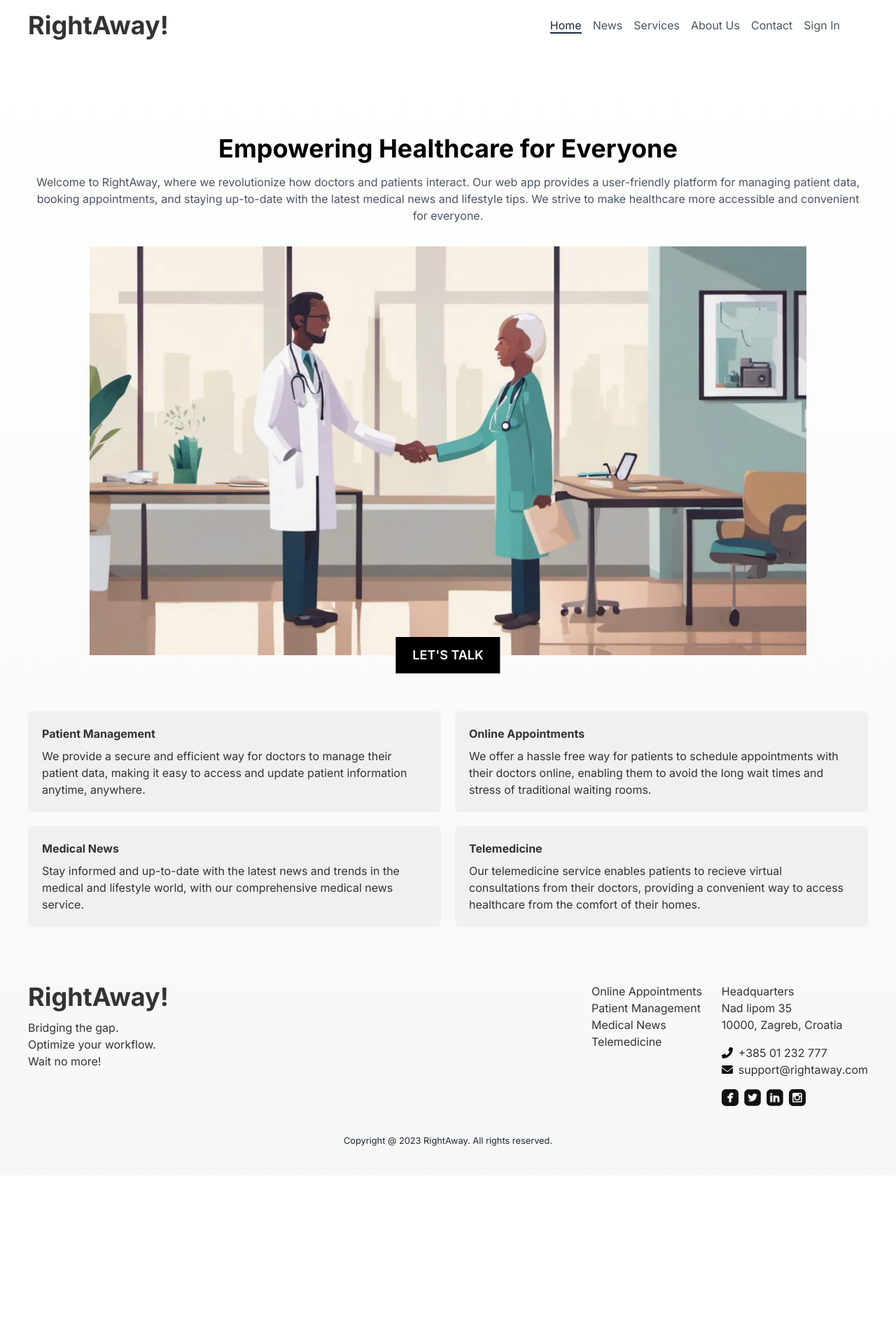
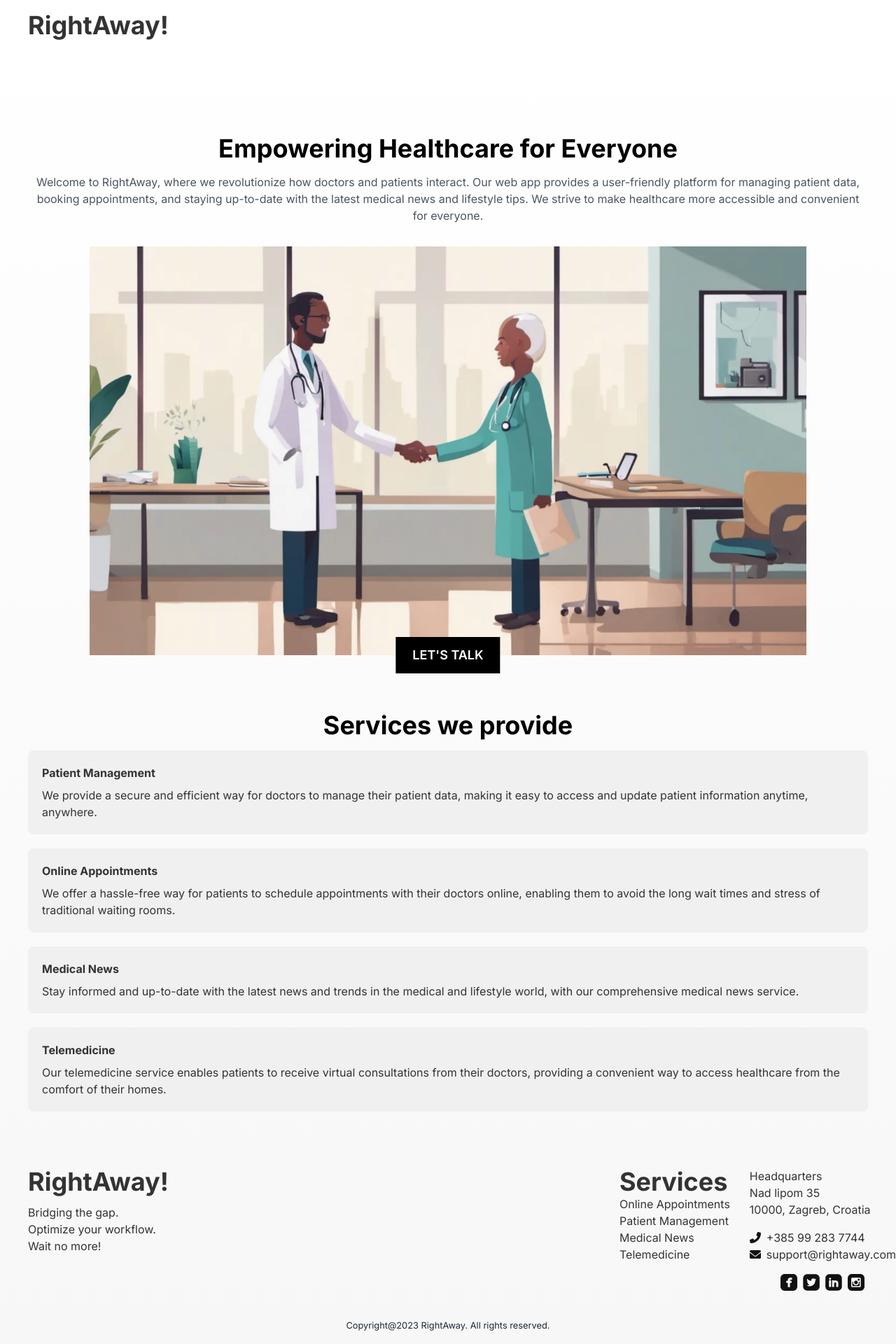
Before and after one commit to robilovric/HCI, a Next.js app in the folder semester-project/hci/: page / in a window 1280 px wide. Shown: the top 1920 px of the page at 70% size. Before the commit the page ends 1679 px from the top, so only its background shows below. Built offline with nearby package versions, Linux system fonts and the light colour scheme.

Commit message:
Implemented hamburger menu. Design optimizations.

```diff
--- a/semester-project/hci/src/app/_components/HeroSection.tsx
+++ b/semester-project/hci/src/app/_components/HeroSection.tsx
@@ -3,7 +3,7 @@ import heroImage1 from "/public/hero/hero1.jpg";
 
 const HeroSection = () => (
     <section>
-        <div className="container mx-auto flex flex-col items-center justify-center py-20">
+        <div className="container mx-auto flex flex-col items-center justify-center md:pt-20 pb-20">
             <h1 className="text-black font-bold text-center text-2xl md:text-3xl lg:text-4xl mb-4">
                 Empowering Healthcare for Everyone
             </h1>
--- a/semester-project/hci/src/app/_components/ServicesSection.tsx
+++ b/semester-project/hci/src/app/_components/ServicesSection.tsx
@@ -1,30 +1,67 @@
+import React from 'react';
 
-const ServicesSection = () => (
-    <div style={{ display: 'grid', gridTemplateColumns: 'repeat(2, 1fr)', gap: '20px' }}>
-        <div style={{ backgroundColor: '#f0f0f0', padding: '20px', borderRadius: '8px' }}>
+const ServicesSection = () => {
+  const containerStyles = {
+    display: 'grid',
+    gridTemplateColumns: 'repeat(auto-fit, minmax(300px, 1fr))',
+    gap: '20px',
+    justifyContent: 'center', // Centers the containers
+    margin: '0 auto', // Centers the entire grid horizontally
+    maxWidth: '1200px', // Limits the maximum width of the containers
+  };
+
+  const mobileContainerStyles = {
+    display: 'grid',
+    gridTemplateColumns: 'repeat(1, 1fr)',
+    gap: '20px',
+  };
+
+  const cardContainerStyles = {
+    backgroundColor: '#f0f0f0',
+    padding: '20px',
+    borderRadius: '8px',
+  };
+
+  const mobileCardStyles = {
+    ...cardContainerStyles,
+    width: '100%', // Adjust the card width for mobile
+  };
+
+  return (
+    <div>
+      <div className="text-black font-bold text-center text-2xl md:text-3xl lg:text-4xl mb-4">
+        Services we provide
+      </div>
+      <div style={containerStyles}>
+        <div style={{ ...mobileContainerStyles, ...{ '@media (max-width: 768px)': mobileContainerStyles } }}>
+          <div style={cardContainerStyles}>
             <h3 style={{ marginBottom: '8px', fontWeight: 'bold' }}>Patient Management</h3>
             <p style={{ color: '#333' }}>We provide a secure and efficient way for doctors to manage their
               patient data, making it easy to access and update patient information anytime, anywhere.
             </p>
           </div>
-        <div style={{ backgroundColor: '#f0f0f0', padding: '20px', borderRadius: '8px' }}>
+          <div style={cardContainerStyles}>
             <h3 style={{ marginBottom: '8px', fontWeight: 'bold' }}>Online Appointments</h3>
-        <p style={{ color: '#333' }}>We offer a hassle free way for patients to schedule appointments with
+            <p style={{ color: '#333' }}>We offer a hassle-free way for patients to schedule appointments with
               their doctors online, enabling them to avoid the long wait times and stress of traditional waiting rooms.
             </p>
           </div>
-        <div style={{ backgroundColor: '#f0f0f0', padding: '20px', borderRadius: '8px' }}>
+          <div style={cardContainerStyles}>
             <h3 style={{ marginBottom: '8px', fontWeight: 'bold' }}>Medical News</h3>
             <p style={{ color: '#333' }}>Stay informed and up-to-date with the latest news and trends in the medical
               and lifestyle world, with our comprehensive medical news service.
             </p>
           </div>
-        <div style={{ backgroundColor: '#f0f0f0', padding: '20px', borderRadius: '8px' }}>
+          <div style={{ ...cardContainerStyles, ...mobileCardStyles }}>
             <h3 style={{ marginBottom: '8px', fontWeight: 'bold' }}>Telemedicine</h3>
-        <p style={{ color: '#333' }}>Our telemedicine service enables patients to recieve virtual consultations
-        from their doctors, providing a convenient way to access healthcare from the comfort of their homes.</p>
+            <p style={{ color: '#333' }}>Our telemedicine service enables patients to receive virtual consultations
+              from their doctors, providing a convenient way to access healthcare from the comfort of their homes.
+            </p>
+          </div>
+        </div>
       </div>
     </div>
   );
+};
 
 export default ServicesSection;
--- a/semester-project/hci/src/components/Footer.tsx
+++ b/semester-project/hci/src/components/Footer.tsx
@@ -1,6 +1,6 @@
-import Logo from "@/components/Logo";
-import Icons from "./icons/FooterIcons";
-
+import React from 'react';
+import Logo from '@/components/Logo';
+import Icons from './icons/FooterIcons';
 
 type ListProps = {
   title: string;
@@ -11,6 +11,7 @@ const FooterList = ({ title, items }: ListProps) => {
   return (
     <div>
       <ul className="font-roboto text-brand-grey-50">
+          <li className='font-bold md:text-3xl lg:text-4xl'>{title}</li>
         {items.map((item, index) => (
           <li key={index}>{item}</li>
         ))}
@@ -23,9 +24,9 @@ const Footer = () => (
   <div className="bg-brand-grey-800">
     <div className="container flex flex-col py-10 items-center gap-10 self-stretch md:max-lg:px-10">
       <div className="flex flex-col md:flex-row gap-10 justify-between items-center md:items-start self-stretch">
-      <div className="ml-10">
+        <div className="md:ml-10">
           <Logo />
-        <div className="hidden md:block text-brand-gray-50 mt-3">
+          <div className="hidden md:block text-brand-gray-50 mt-3 text-center md:text-left">
             Bridging the gap.<br />
             Optimize your workflow.<br />
             Wait no more!
@@ -35,13 +36,13 @@ const Footer = () => (
           <FooterList
             title="Services"
             items={[
-            "Online Appointments",
-            "Patient Management",
-            "Medical News",
-            "Telemedicine",
+              'Online Appointments',
+              'Patient Management',
+              'Medical News',
+              'Telemedicine',
             ]}
           />
-        <div className="ml-0 mr-10">
+          <div className="ml-0 max-md:mr-10 text-center md:text-left">
             <h6>Headquarters</h6>
             <ul className="font-roboto mb-4">
               <li>Nad lipom 35</li>
@@ -49,14 +50,14 @@ const Footer = () => (
             </ul>
             <ul className="font-roboto mb-4">
               <li className="flex gap-2 items-center">
-              <Icons.phone className="w-4" /> +385 01 232 777
+                <Icons.phone className="w-4" /> +385 99 283 7744
               </li>
               <li className="flex gap-2 items-center">
                 <Icons.envelope className="w-4" />
                 support@rightaway.com
               </li>
             </ul>
-          <div className="flex gap-2">
+            <div className="flex gap-2 justify-center">
               <Icons.facebook className="w-6" />
               <Icons.twitter className="w-6" />
               <Icons.linked className="w-6" />
@@ -65,8 +66,8 @@ const Footer = () => (
           </div>
         </div>
       </div>
-    <small className="text-gray-800">
-      Copyright @ 2023 RightAway. All rights reserved.
+      <small className="text-gray-800 text-center md:text-left">
+        Copyright@2023 RightAway. All rights reserved.
       </small>
     </div>
   </div>
--- a/semester-project/hci/src/components/MainNav.tsx
+++ b/semester-project/hci/src/components/MainNav.tsx
@@ -2,24 +2,26 @@
 
 import { Page } from "./Navbar";
 import Link from "next/link";
-import { usePathname } from "next/navigation";
+import React from 'react';
 
-const MainNav = ({ pages }: { pages: Page[] }) => {
-  const pathName = usePathname();
+type MainNavProps = {
+  pages: Page[];
+  isMobileMenuOpen: boolean;
+  closeMobileMenu: () => void;
+};
+
+const MainNav: React.FC<MainNavProps> = ({ pages, isMobileMenuOpen, closeMobileMenu }) => {
+  const handleLinkClick = () => {
+    closeMobileMenu(); // Close mobile menu when link is clicked
+  };
 
   return (
-    <nav className="hidden md:block">
-      <ul className="flex gap-4 mr-20">
+    <nav className={`${isMobileMenuOpen ? 'fixed inset-0 bg-gray-100 z-50' : 'hidden'}`}>
+      <ul className="text-center pt-20">
         {pages.map(({ href, title }) => (
-          <li key={href}>
+          <li key={href} className="my-4">
             <Link href={href}>
-              <span
-                className={`${
-                  pathName === href
-                    ? "text-gray-800 border-b-2 border-gray-800"
-                    : "text-gray-600 hover:text-gray-800"
-                }`}
-              >
+              <span className="text-gray-800 hover:text-gray-600 cursor-pointer block" onClick={handleLinkClick}>
                 {title}
               </span>
             </Link>
--- a/semester-project/hci/src/components/Navbar.tsx
+++ b/semester-project/hci/src/components/Navbar.tsx
@@ -1,5 +1,9 @@
+"use client";
+
 import Logo from "./Logo";
 import MainNav from "./MainNav";
+import React, { useState, useEffect } from 'react';
+import { useRouter } from 'next/router';
 
 export type Page = {
   href: string;
@@ -16,12 +20,39 @@ const pages = [
 ];
 
 const Navbar = () => {
+  const [isMobileMenuOpen, setIsMobileMenuOpen] = useState(false);
+
+  const toggleMobileMenu = () => {
+    setIsMobileMenuOpen(!isMobileMenuOpen);
+  };
+
+  const closeMobileMenu = () => {
+    setIsMobileMenuOpen(false);
+  };
+
   return (
-    <div className="container flex items-center justify-between py-4">
-      <div className="ml-10 mr-5">
-        <Logo />
+    <div className="container py-4 sticky top-0 bg-white z-50">
+      <div className="flex items-center justify-between">
+        <div className="ml-10 mr-5">
+          <Logo />
+        </div>
+        {/* Hamburger menu for mobile */}
+        <div className="md:hidden">
+          <button onClick={toggleMobileMenu} className="text-gray-800">
+          <svg viewBox="0 0 100 80" width="40" height="40" className="mr-4">
+              <rect width="100" height="20"></rect>
+              <rect y="30" width="100" height="20"></rect>
+              <rect y="60" width="100" height="20"></rect>
+            </svg>
+          </button>
+        </div>
+        {/* Mobile navigation */}
+        <MainNav pages={pages} isMobileMenuOpen={isMobileMenuOpen} closeMobileMenu={closeMobileMenu} />
       </div>
-      <MainNav pages={pages} />
+        {/* Desktop navigation */}
+        <div className="md:flex hidden items-center justify-end">
+          <MainNav pages={pages} isMobileMenuOpen={false} closeMobileMenu={closeMobileMenu} />
+        </div>
     </div>
   );
 };
```
Lines whose indentation alone changed are shown as unchanged.
